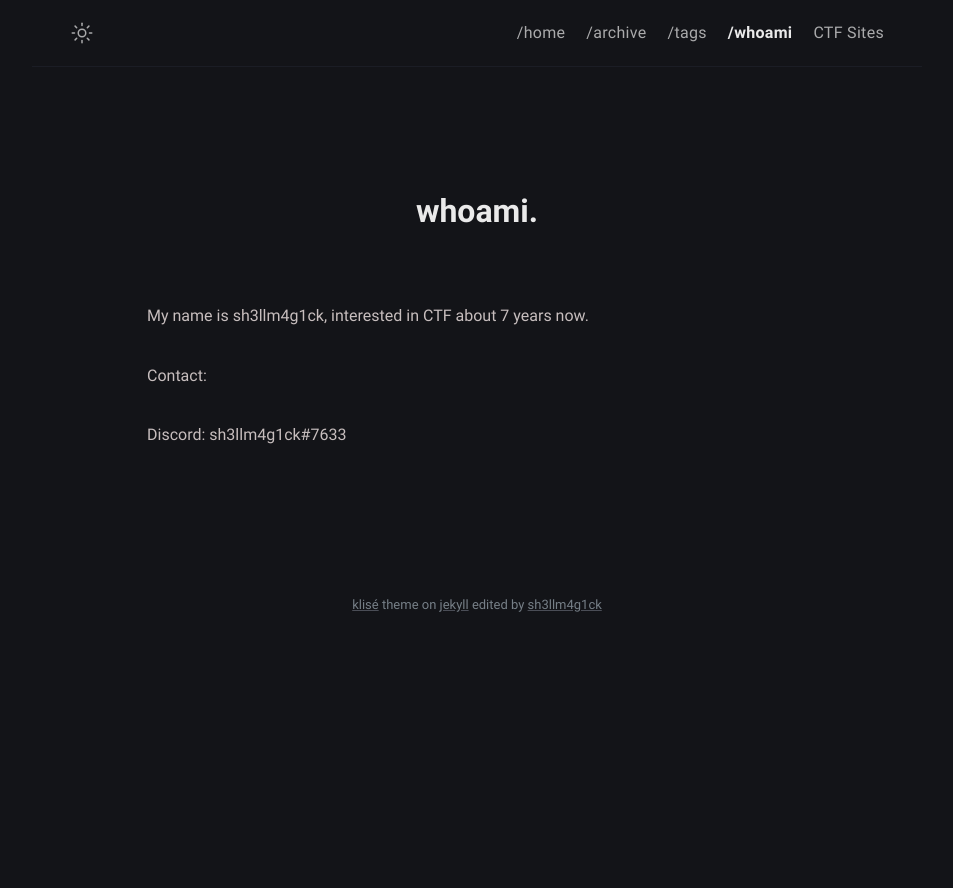
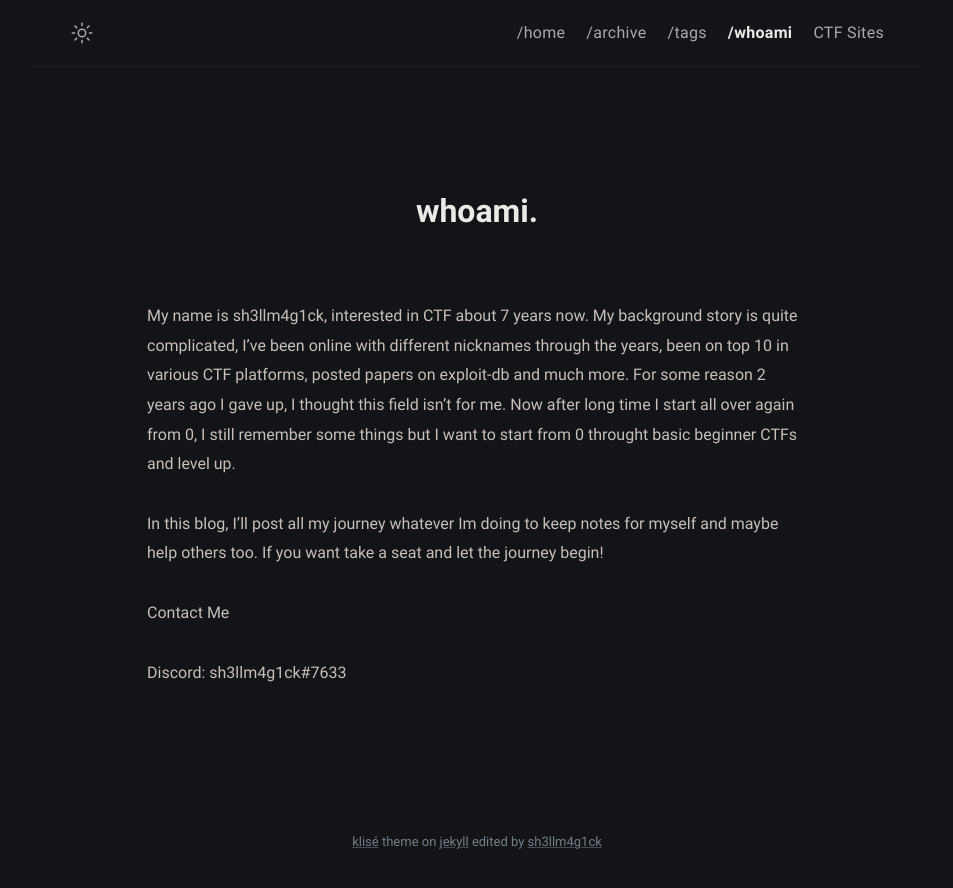
Before and after one commit to sh3llm4g1ck/sh3llm4g1ck.github.io, a Jekyll site: the page built from whoami.md, in a window 1280 px wide. Shown: the top 888 px of the page, without its empty margins (163-1116 px from the left). Built offline with Jekyll 4.4.1, drawn with Linux system fonts in a browser that asks for light colours.

Commit message:
Update whoami.md

```diff
--- a/whoami.md
+++ b/whoami.md
@@ -5,8 +5,10 @@ layout: page
 comments: false
 ---
 
-My name is sh3llm4g1ck, interested in CTF about 7 years now.
+My name is sh3llm4g1ck, interested in CTF about 7 years now. My background story is quite complicated, I've been online with different nicknames through the years, been on top 10 in various CTF platforms, posted papers on exploit-db and much more. For some reason 2 years ago I gave up, I thought this field isn't for me. Now after long time I start all over again from 0, I still remember some things but I want to start from 0 throught basic beginner CTFs and level up.
 
-Contact:
+In this blog, I'll post all my journey whatever Im doing to keep notes for myself and maybe help others too. If you want take a seat and let the journey begin!
+
+Contact Me
 
 Discord: sh3llm4g1ck#7633
```
